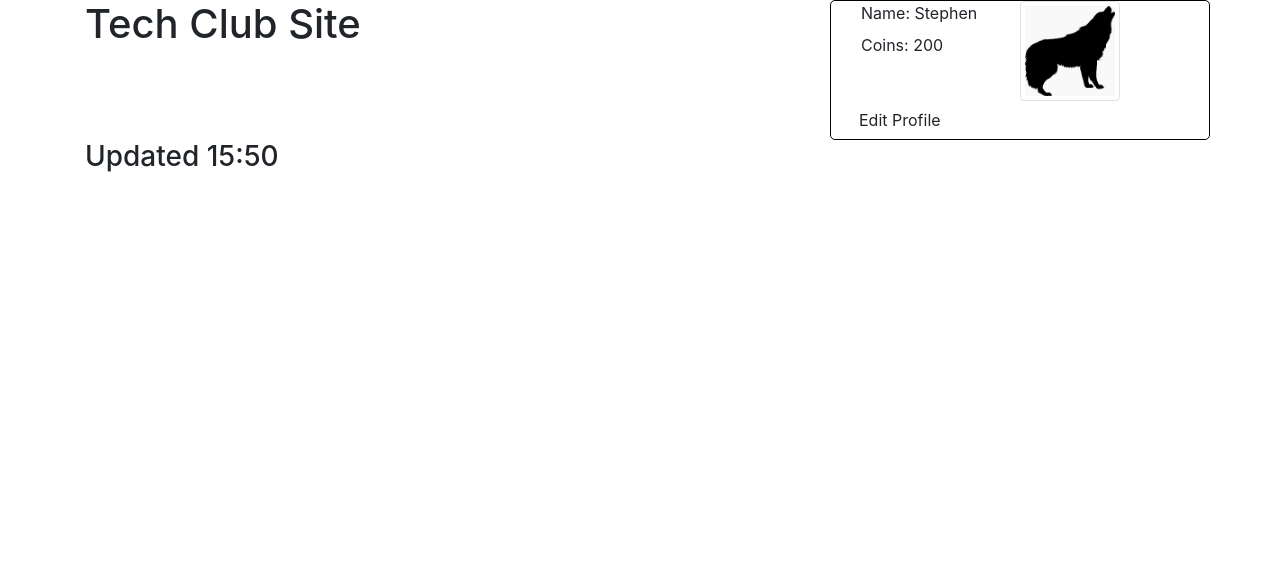
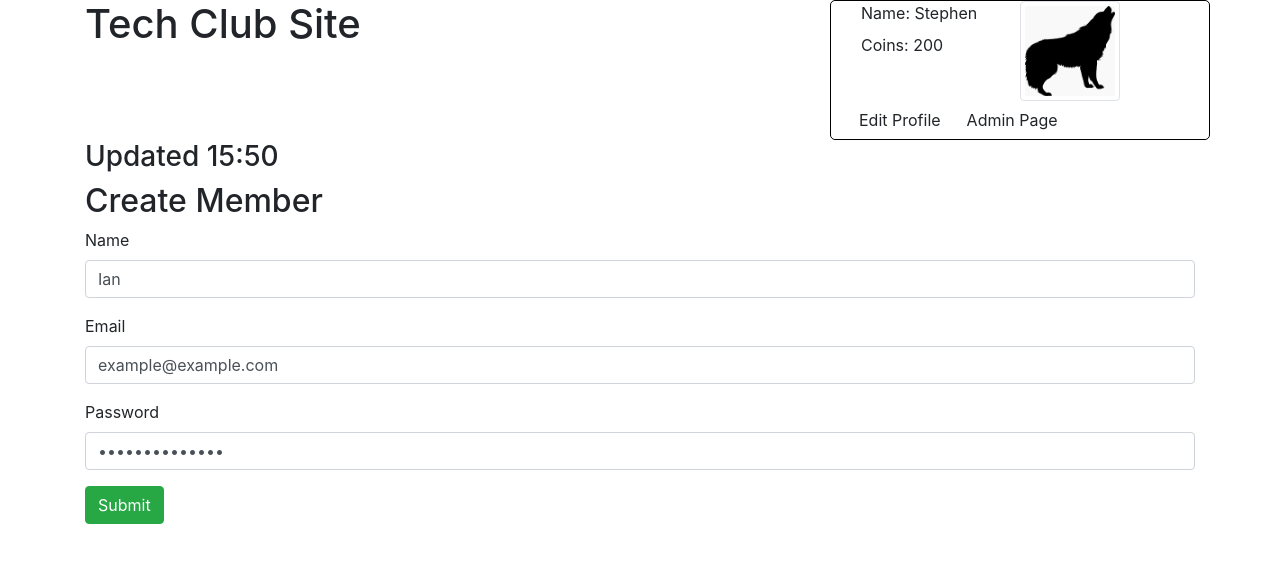
Before and after one commit to Dukeboxz/TechClubWebAppFrontEnd, an Angular app: page /adminUser in a window 1280 px wide. Before the commit this address led to /. Shown: the top 562 px of the page. Built offline with nearby package versions, Linux system fonts and the light colour scheme.

Commit message:
lot of changes regarding http expermientation

```diff
--- a/src/app/Badge.ts
+++ b/src/app/Badge.ts
@@ -1,6 +1,7 @@
 export interface Badge {
 
     id: number;
+    name: string;
     badgeImageUrl: string;
     badgeCost: number;
 }
--- /dev/null
+++ b/src/app/admin-user/admin-user.component.html
@@ -0,0 +1,33 @@
+<div class="container">
+
+    <h2>Create Member </h2>
+    <form (ngSubmit)=onSubmit() #newMemberForm="ngForm">
+
+        <div class="form-group">
+            <label for="name">Name</label>
+            <input type="text" class="form-control" id="name" required
+            [(ngModel)]="member.name" name="name">
+        </div>
+        <div class="form-group">
+            <label for="email">Email</label>
+            <input type="email" class="form-control" id="email"
+             required
+             [(ngModel)]="member.email" name="email">
+
+        </div>
+        <div class="form-group">
+            <label for="password"> Password</label>
+            <input type="password" class="form-control"
+            id="password" required
+            [(ngModel)]="member.password" name="password">
+
+        </div>
+        <button type="submit" class="btn btn-success">Submit</button>
+    </form>
+
+    <div>
+        <div *ngFor="let member of members">
+            <h3>{{member.name}}</h3>
+        </div>
+    </div>
+</div>
--- /dev/null
+++ b/src/app/admin-user/admin-user.component.ts
@@ -0,0 +1,44 @@
+import { Component, OnInit } from '@angular/core';
+import {Member} from '../member'
+import {MemberService} from '../member-service'
+
+@Component({
+  selector: 'app-admin-user',
+  templateUrl: './admin-user.component.html',
+  styleUrls: ['./admin-user.component.css']
+})
+export class AdminUserComponent  {
+
+  member: Member ={
+    id: 3,
+    name: 'Ian',
+    email: 'example@example.com',
+    password: 'randomPassword',
+    avatarImageUrl: '../../assets/images/blackWolf.png',
+    badges:[],
+    coins: 500,
+    isAdmin: false
+  }
+
+  members: Member[] = [];
+
+  constructor(private memberservice: MemberService) { }
+  onSubmit() {
+    console.log('It is been submitted')
+    //console.log(this.member)
+    // this.memberservice.addMember(this.member)
+    // .subscribe(member =>{
+    //   console.log('subscribe member: ', member)
+    // })
+    this.memberservice.getmembers()
+    .subscribe(data =>{
+      this.members = data
+      console.log(this.members)
+    })
+
+
+  }
+
+
+
+}
--- a/src/app/app-routing.module.ts
+++ b/src/app/app-routing.module.ts
@@ -1,8 +1,9 @@
 import { NgModule } from '@angular/core';
 import {RouterModule, Routes} from '@angular/router'
+import {AdminUserComponent} from './admin-user/admin-user.component'
 
 const routes: Routes = [
-
+  {path: 'adminUser', component: AdminUserComponent}
 ]
 
 
--- /dev/null
+++ b/src/app/member-service.ts
@@ -0,0 +1,46 @@
+import { Injectable } from '@angular/core';
+import {HttpClient, HttpHeaders} from '@angular/common/http'
+import {catchError, map, tap} from 'rxjs/operators';
+import {Observable, of} from 'rxjs'
+import {Member} from './member'
+@Injectable({
+  providedIn: 'root'
+})
+export class MemberService {
+
+  private memberUrl = "localhost:3000/members";
+  private testURl = "https://postman-echo.com/post";
+  private httpOptions = {
+    //headers: new HttpHeaders({'Content-Type':'application/json'})
+  }
+
+  constructor(private http: HttpClient) { }
+
+  getmembers(): Observable<Member[]>{
+    console.log('In get members')
+     return this.http.get<Member[]>('http://localhost:3000/members')
+
+    //.pipe(catchError(this.handleError<Member[]>('get members', [])));
+  }
+
+  addMember(member:Member): Observable<Member>{
+    return this.http.post<Member>(this.memberUrl, JSON.stringify( member), this.httpOptions)
+    .pipe(
+
+      catchError(this.handleError<Member>('Add Member'))
+    )
+  }
+
+
+
+  private handleError<T> (operation = 'operation', result?:T){
+    return (error: any): Observable<T> => {
+
+      console.log(error);
+
+
+
+      return of(result as T)
+    }
+  }
+}
--- a/src/app/member.ts
+++ b/src/app/member.ts
@@ -3,6 +3,8 @@ import { Badge } from "./Badge";
 export interface Member {
     id: number;
     name: string;
+    email: string;
+    password: string;
     avatarImageUrl: string;
     badges : Array<Badge>;
     coins : number;
--- a/src/app/user-detail/user-detail.component.html
+++ b/src/app/user-detail/user-detail.component.html
@@ -16,7 +16,7 @@
     <div class="row">
         <button class="btn btn-primary-outline">Edit Profile</button>
         <div *ngIf="member.isAdmin">
-            <p>Does this show?</p>
+            <button routerLink="adminUser" class="btn btn-primary-outline">Admin Page</button>
         </div>
     </div>
 
--- a/src/app/user-detail/user-detail.component.ts
+++ b/src/app/user-detail/user-detail.component.ts
@@ -14,7 +14,9 @@ export class UserDetailComponent implements OnInit {
     avatarImageUrl: '../../assets/images/blackWolf.png',
     badges:[],
     coins: 200,
-    isAdmin: false
+    isAdmin: true,
+    email: 'stephen@somewhere.com',
+    password: "randomPassword"
   }
   constructor() { }
 
```
Also changed, not shown: src/app/app.module.ts (+9 -2 lines), src/app/admin-user/admin-user.component.css (added), 1 other file (tests, documents, lock files or other folders).
